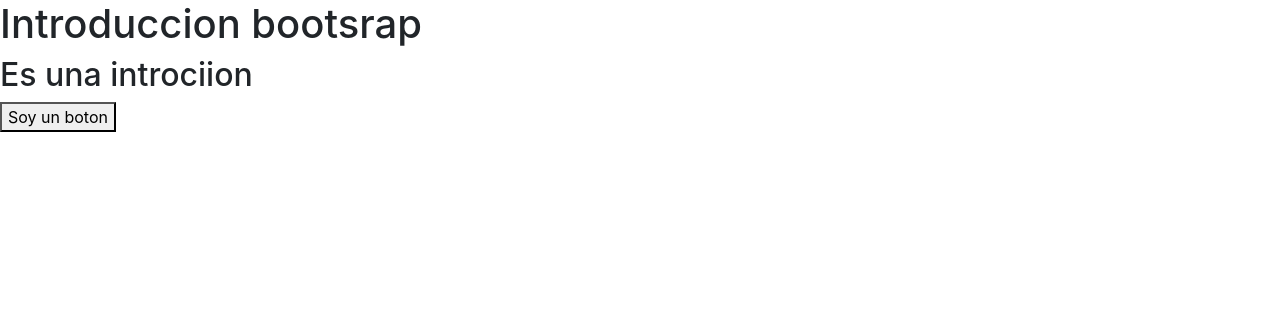
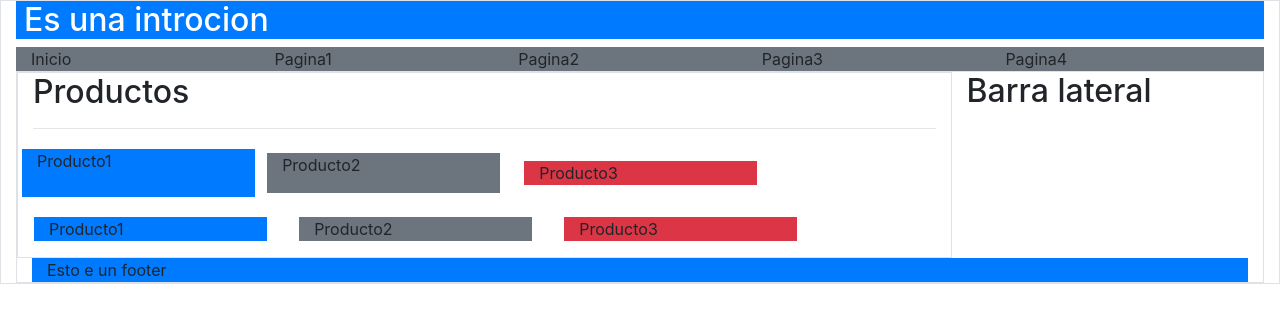
Before and after one commit to Heliot030/generetion-ch16, a plain HTML site: page 2-intro-web/intro-bootsrap/index.html in a window 1280 px wide. Drawn offline with Linux system fonts and the light colour scheme.

Commit message:
Bostramp-diseño

```diff
--- a/2-intro-web/intro-bootsrap/index.html
+++ b/2-intro-web/intro-bootsrap/index.html
@@ -6,14 +6,76 @@
     <meta http-equiv="X-UA-Compatible" content="IE=edge">
     <meta name="viewport" content="width=device-width, initial-scale=1.0">
     <link rel="stylesheet" href="bootsrap/css/bootstrap.min.css">
-
+    <link rel="stylesheet" href="bootsrap/css/styles.css">
     <title>introduccion a bootsrap</title>
 </head>
 
 <body>
-    <h1>Introduccion bootsrap</h1>
-    <h2>Es una introciion</h2>
-    <button > Soy un boton </button>
+   <!--  <h1>Introduccion bootsrap</h1>
+    <button class="btn-success" > Soy un boton </button> -->
+
+    <div class="container-fluid border">
+        <header id="header" class="col-12 bg-primary text-white pl-2">
+            <h2>Es una introcion</h2>
+
+        </header>
+        <!-- el menu  -->
+        <nav  class="col-12 bg-secondary">
+        <ul class="nav row w-100"> <!-- nav esta en documentacion y
+        formateo propiiedad de listas por default-->
+            <li class="col">Inicio</li>
+            <li class="col">Pagina1</li>
+            <li class="col">Pagina2</li>
+            <li class="col">Pagina3</li>
+            <li class="col">Pagina4</li>
+        </ul>
+        </nav>
+
+        <section class="col-12 border"> <!-- decimos que queremos 12 -->
+            <!-- vontenido  -->
+            <div class="row">
+
+                <section class="col-9 border"> <!-- de las 12 ocupamos 9 -->
+                    <!-- contenido de produto -->
+                    <h2>Productos</h2>
+
+                    <hr>
+                    <div class="item row "><!-- horizontal -->
+                        <!--  -->
+                        <div class="item col-3 bg-primary m-1">
+                            Producto1
+                        </div>
+                        <div class="item col-3 bg-secondary m-2">
+                            Producto2
+                        </div>
+                        <div class="item col-3 bg-danger m-3">
+                            Producto3
+                        </div>
+                        <div class="item col-3 bg-primary m-3">
+                            Producto1
+                        </div>
+                        <div class="item col-3 bg-secondary m-3">
+                            Producto2
+                        </div>
+                        <div class="item col-3 bg-danger m-3">
+                            Producto3
+                        </div>
+                    </div>
+
+
+                </section>
+                <aside class="col-3 bg-">
+                    <h2>Barra lateral</h2>
+                    <!-- barra lateral -->
+                </aside>
+            </div>
+            <footer class="col-lg bg-primary"><!-- ocupe todo -->
+                Esto e un footer
+            </footer>
+        </section>
+
+    </div>
+
     <script type="text/javascript" src="jQuery/jquery-3.6.0.min.js"></script>
     <script type="text/javascript" src="bootsrap/js/bootstrap.bundle.min.js"></script>
 </body>
```
Also changed, not shown: 2-intro-web/intro-bootsrap/bootsrap/css/styles.css (added).
